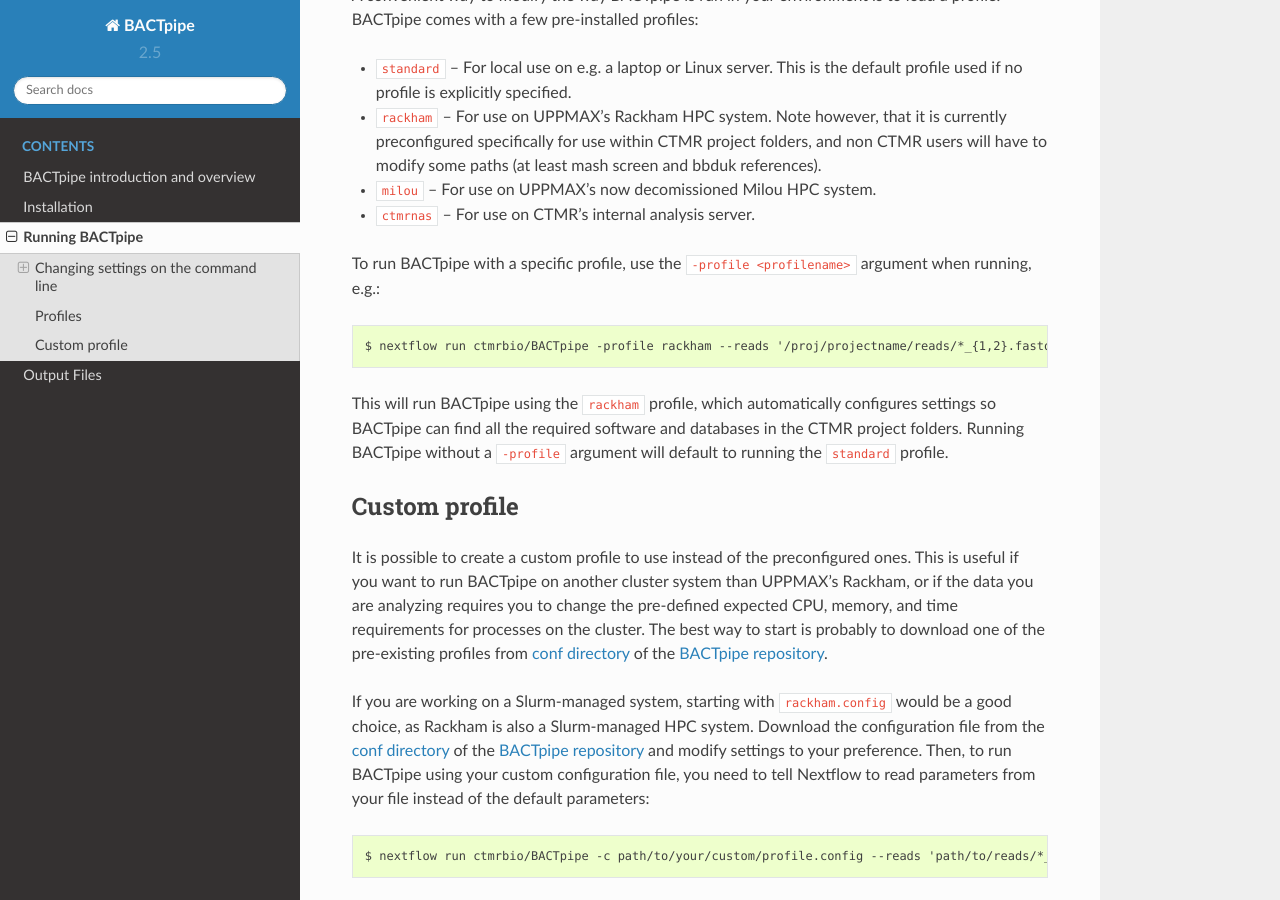
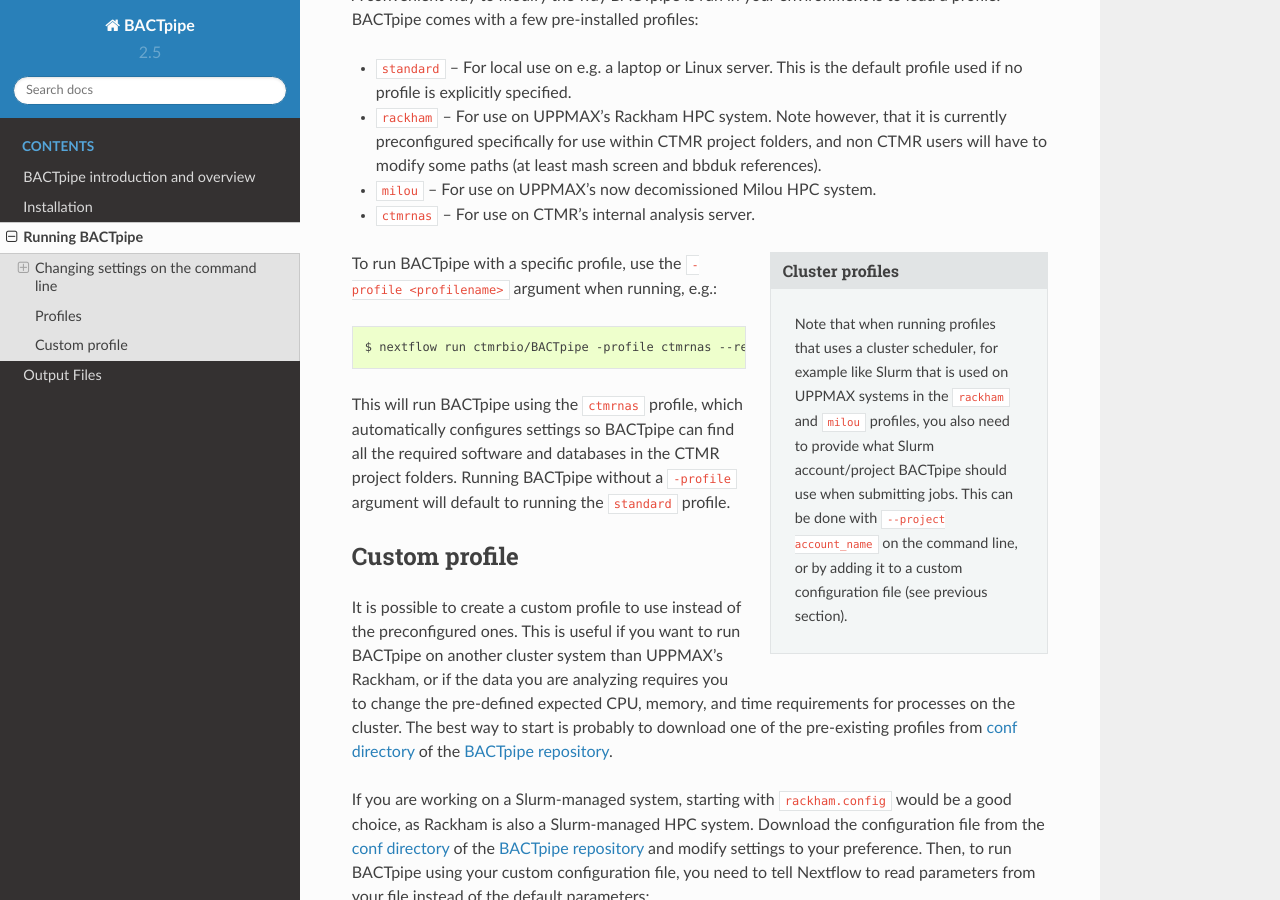
Before and after one commit to ctmrbio/BACTpipe, a Sphinx documentation site: the page built from docs/source/running.rst, in a window 1280 px wide and 900 px high, scrolled down 2413 px. Built offline with Sphinx 7.4.7 and the Read the Docs theme 2.0.0, drawn with Linux system fonts in a browser that asks for light colours.

Commit message:
[docs] Fix sidebar error

```diff
--- a/docs/source/running.rst
+++ b/docs/source/running.rst
@@ -121,19 +121,20 @@
 * ``ctmrnas`` -- For use on CTMR's internal analysis server.
 
 .. sidebar:: Cluster profiles
+
     Note that when running profiles that uses a cluster scheduler, for example
-    like Slurm that is used on UPPMAX systems in the `rackham` and `milou`
+    like Slurm that is used on UPPMAX systems in the ``rackham`` and ``milou``
     profiles, you also need to provide what Slurm account/project BACTpipe
-    should use when submitting jobs. This can be done with `--project
-    account_name` on the command line, or by adding it to a custom
+    should use when submitting jobs. This can be done with ``--project
+    account_name`` on the command line, or by adding it to a custom
     configuration file (see previous section).
 
 To run BACTpipe with a specific profile, use the ``-profile <profilename>`` argument
 when running, e.g.::
 
-    $ nextflow run ctmrbio/BACTpipe -profile rackham --reads '/proj/projectname/reads/*_{1,2}.fastq.gz'
+    $ nextflow run ctmrbio/BACTpipe -profile ctmrnas --reads '/proj/projectname/reads/*_{1,2}.fastq.gz'
 
-This will run BACTpipe using the ``rackham`` profile, which automatically
+This will run BACTpipe using the ``ctmrnas`` profile, which automatically
 configures settings so BACTpipe can find all the required software and
 databases in the CTMR project folders. Running BACTpipe without a ``-profile``
 argument will default to running the ``standard`` profile.
```
